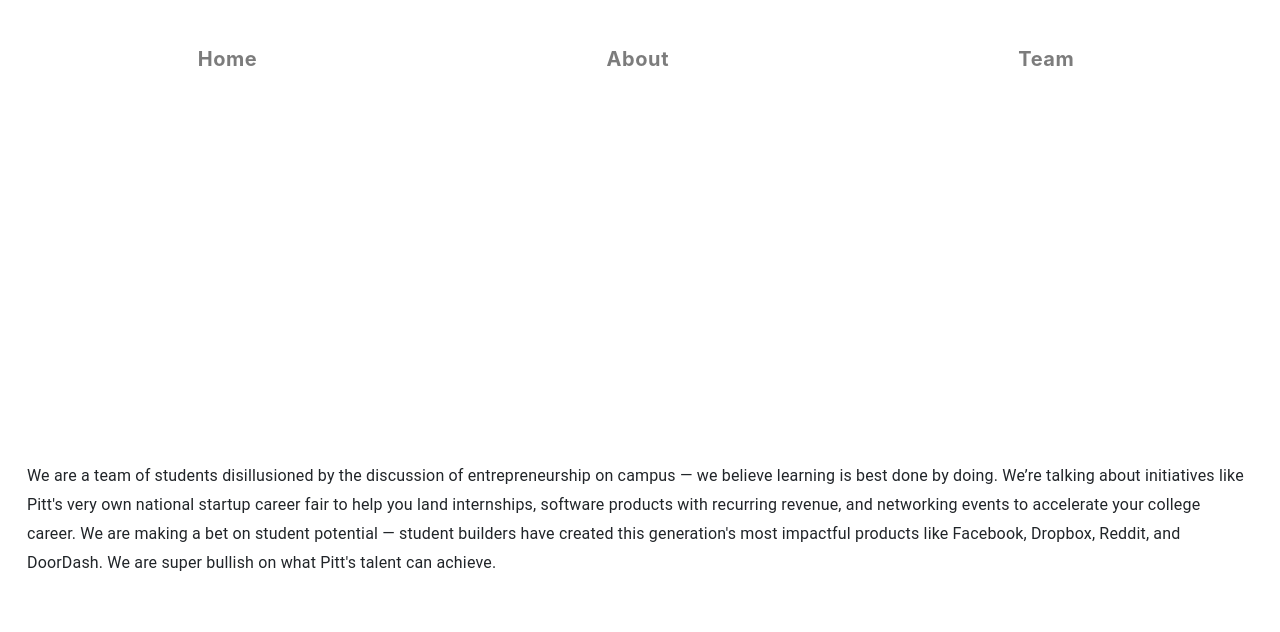
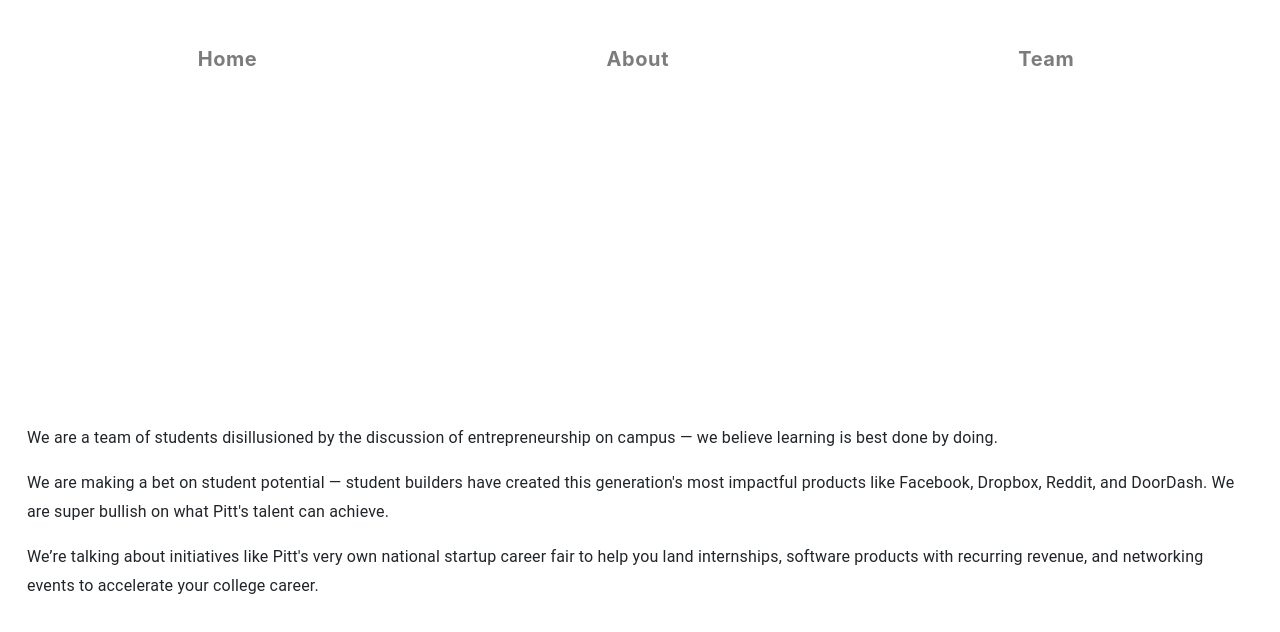
Before and after one commit to rohitbommisetti/colab, a React (Create React App) app: page /about in a window 1280 px wide. Shown: the top 632 px of the page. Built offline with nearby package versions, Linux system fonts and the light colour scheme.

Commit message:
Add instagram and fix para

```diff
--- a/package.json
+++ b/package.json
@@ -8,6 +8,7 @@
     "@fortawesome/fontawesome-svg-core": "^6.2.0",
     "@fortawesome/free-solid-svg-icons": "^6.2.0",
     "@fortawesome/react-fontawesome": "^0.2.0",
+    "@mui/icons-material": "^5.10.3",
     "@mui/material": "^5.10.5",
     "@testing-library/jest-dom": "^5.16.5",
     "@testing-library/react": "^13.4.0",
--- a/src/pages/About.js
+++ b/src/pages/About.js
@@ -4,7 +4,7 @@ import React from 'react';
 
 
 const About = (props) => {
-return (
+  return (
     <div className='base'>
       <div className='wrap-about'>
         <Typography
@@ -13,15 +13,34 @@ return (
           gutterBottom="true"
           paragraph="true"
           sx={{
-            marginTop: '60px',
-            marginBottom: "60px",
             fontSize: '1.0rem',
             lineHeight: '29px',
           }}
         >
-          We are a team of students disillusioned by the discussion of entrepreneurship on campus — we believe learning is best done by doing.
-          We’re talking about initiatives like Pitt's very own national startup career fair to help you land internships, software products with recurring revenue, and networking events to accelerate your college career.
-          We are making a bet on student potential — student builders have created this generation's most impactful products like Facebook, Dropbox, Reddit, and DoorDash. We are super bullish on what Pitt's talent can achieve.
+            We are a team of students disillusioned by the discussion of entrepreneurship on campus — we believe learning is best done by doing.
+        </Typography>
+        <Typography
+                  variant="body2"
+                  align="left"
+                  gutterBottom="true"
+                  paragraph="true"
+                  sx={{
+                    fontSize: '1.0rem',
+                    lineHeight: '29px',
+                  }}
+                  >
+            We are making a bet on student potential — student builders have created this generation's most impactful products like Facebook, Dropbox, Reddit, and DoorDash. We are super bullish on what Pitt's talent can achieve.
+        </Typography>
+        <Typography
+                  variant="body2"
+                  align="left"
+                  gutterBottom="true"
+                  paragraph="true"
+                  sx={{
+                    fontSize: '1.0rem',
+                    lineHeight: '29px',
+                  }}>
+            We’re talking about initiatives like Pitt's very own national startup career fair to help you land internships, software products with recurring revenue, and networking events to accelerate your college career.
         </Typography>
       </div>
     </div>
--- a/src/pages/Home.js
+++ b/src/pages/Home.js
@@ -1,10 +1,19 @@
 import React from 'react';
 import { Typography, Button } from '@mui/material';
+import InstagramIcon from '@mui/icons-material/Instagram';
+import { Link } from 'react-router-dom';
 
 const Home = (props) => {
     return (
         <div className='base'>
             <div className='wrap-home'>
+                <Link href="https://www.instagram.com/colabpitt/" sx={{ marginBottom: '10px' }}>
+                    <Typography variant="b2" align='center' sx={{ fontFamily: 'MonumentExtended' }}>
+                        <InstagramIcon />
+                        #pittcolab
+                    </Typography>
+                </Link>
+
                 <Typography variant="h2" component="h1" align='center'>
                     PITT
                 </Typography>
@@ -17,7 +26,6 @@ const Home = (props) => {
                         fontSize: '1.5rem',
                         marginRight: '27px',
                         marginLeft: '27px'
-
                     }}
                 >
                     Because the next generation of technology products won’t be built in the classroom
```
Also changed, not shown: 1 other file (tests, documents, lock files or other folders).
